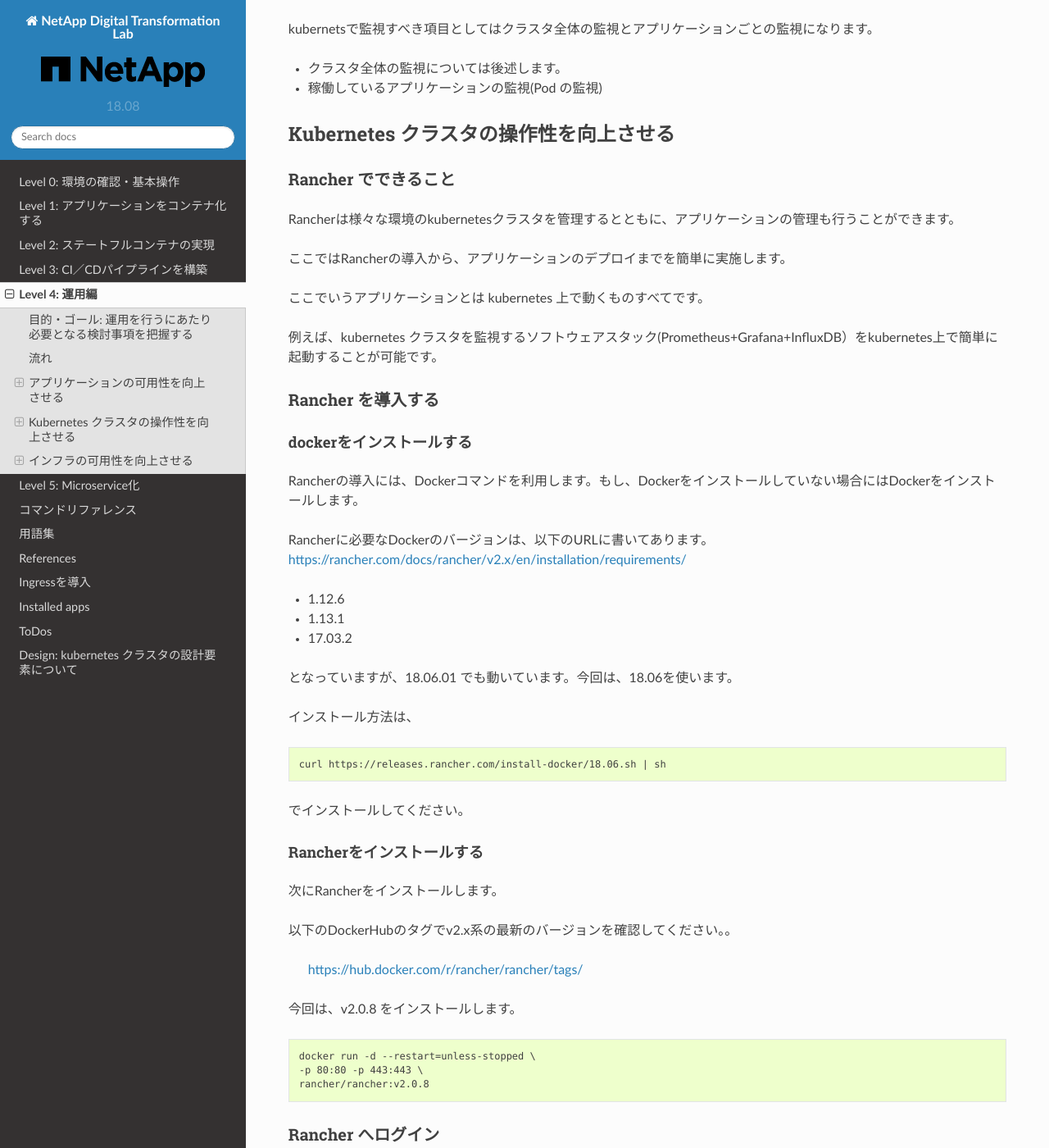
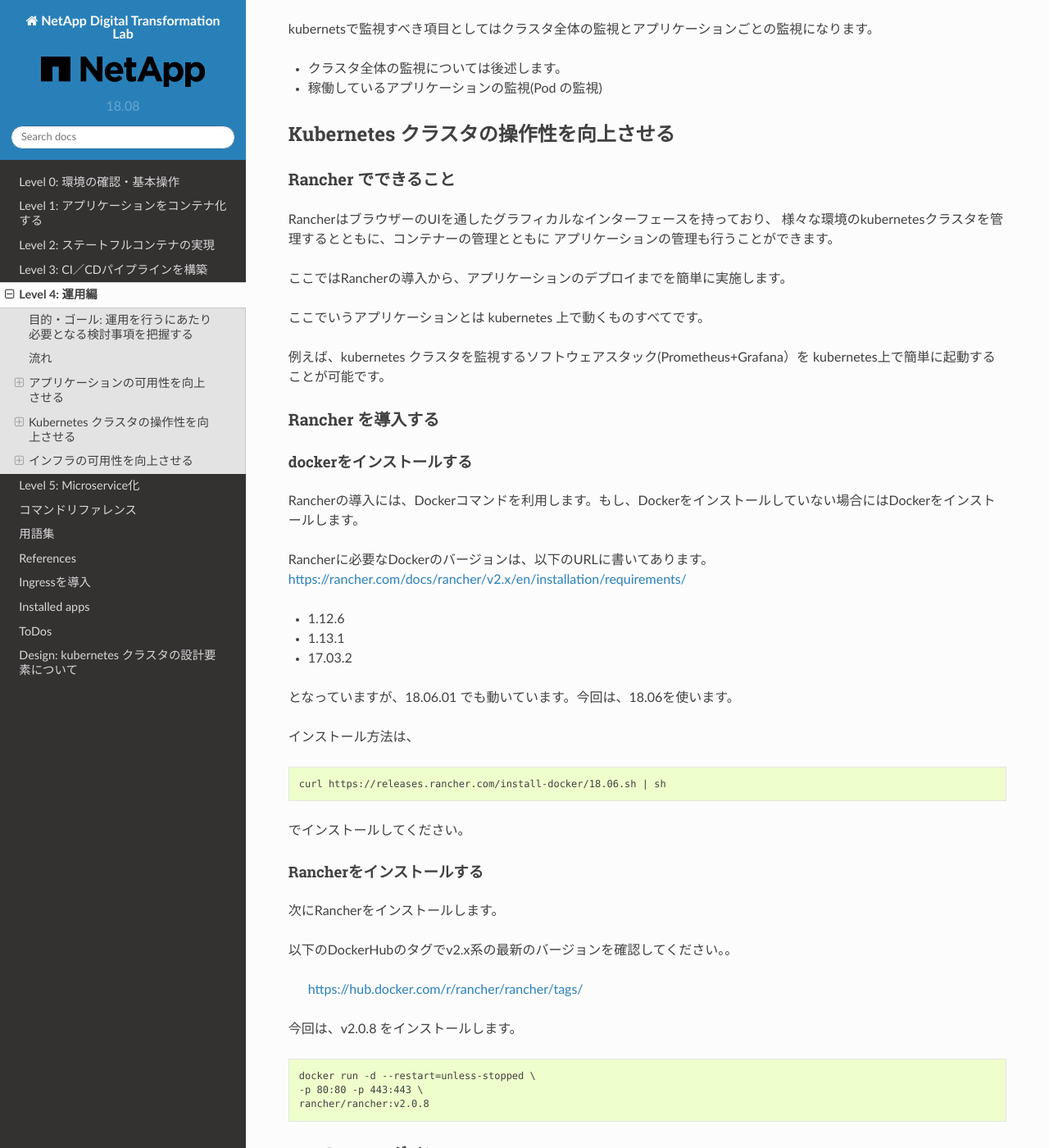
Before and after one commit to NetAppJpTechTeam/NetAppDigitalTransformationLab, a Sphinx documentation site: the page built from docs/source/Level4/index.rst, in a window 1280 px wide and 1400 px high, scrolled down 2695 px. Shown: the whole window at 82% size. Built offline with Sphinx 7.4.7 and the Read the Docs theme 2.0.0, drawn with Linux system fonts in a browser that asks for light colours.

Commit message:
Change description of rancher.

```diff
--- a/docs/source/Level4/rancher/index.rst
+++ b/docs/source/Level4/rancher/index.rst
@@ -1,13 +1,16 @@
 Rancher でできること
 ------------------------
 
-Rancherは様々な環境のkubernetesクラスタを管理するとともに、アプリケーションの管理も行うことができます。
+RancherはブラウザーのUIを通したグラフィカルなインターフェースを持っており、
+様々な環境のkubernetesクラスタを管理するとともに、コンテナーの管理とともに
+アプリケーションの管理も行うことができます。
 
 ここではRancherの導入から、アプリケーションのデプロイまでを簡単に実施します。
 
 ここでいうアプリケーションとは kubernetes 上で動くものすべてです。
 
-例えば、kubernetes クラスタを監視するソフトウェアスタック(Prometheus+Grafana+InfluxDB）をkubernetes上で簡単に起動することが可能です。
+例えば、kubernetes クラスタを監視するソフトウェアスタック(Prometheus+Grafana）を
+kubernetes上で簡単に起動することが可能です。
 
 Rancher を導入する
 ------------------------
```
